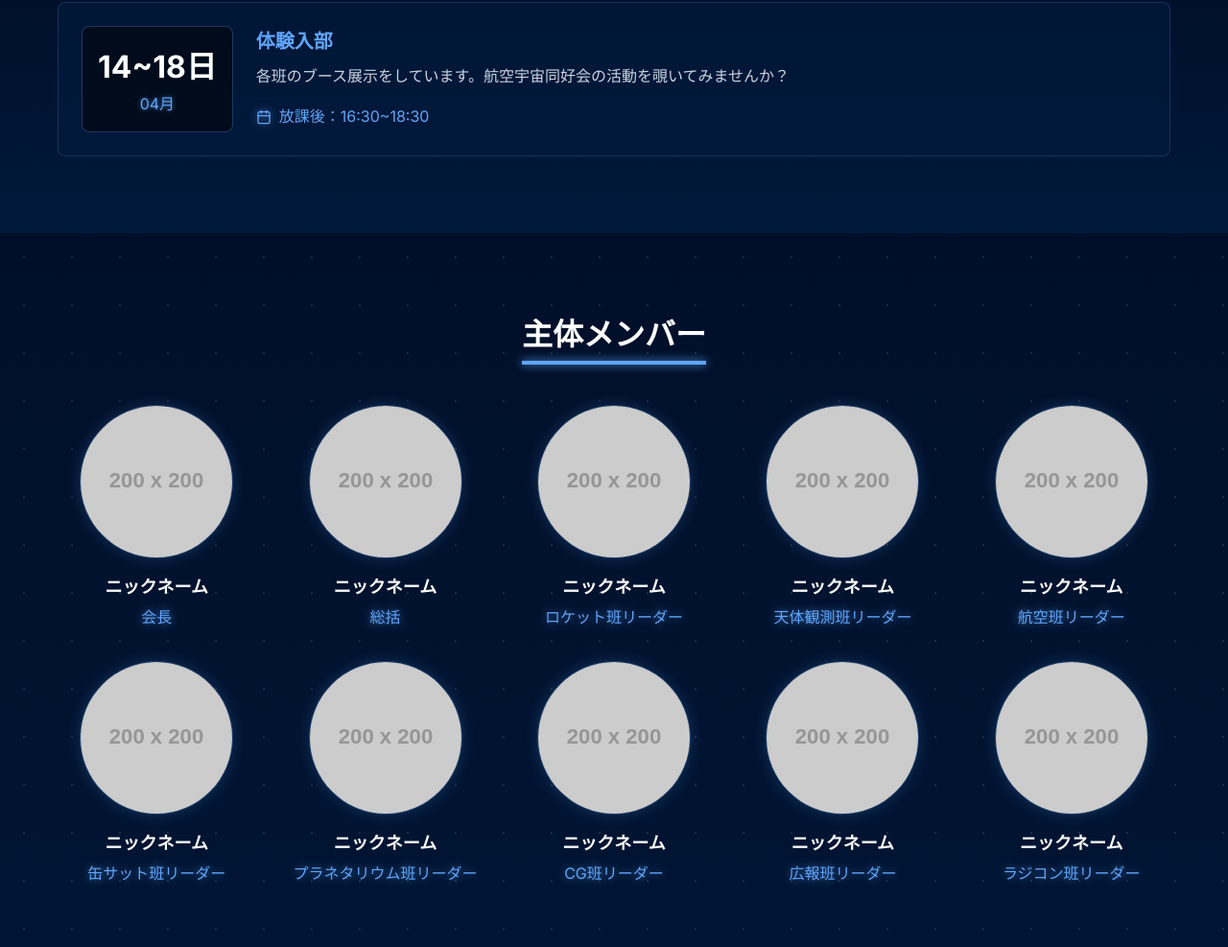
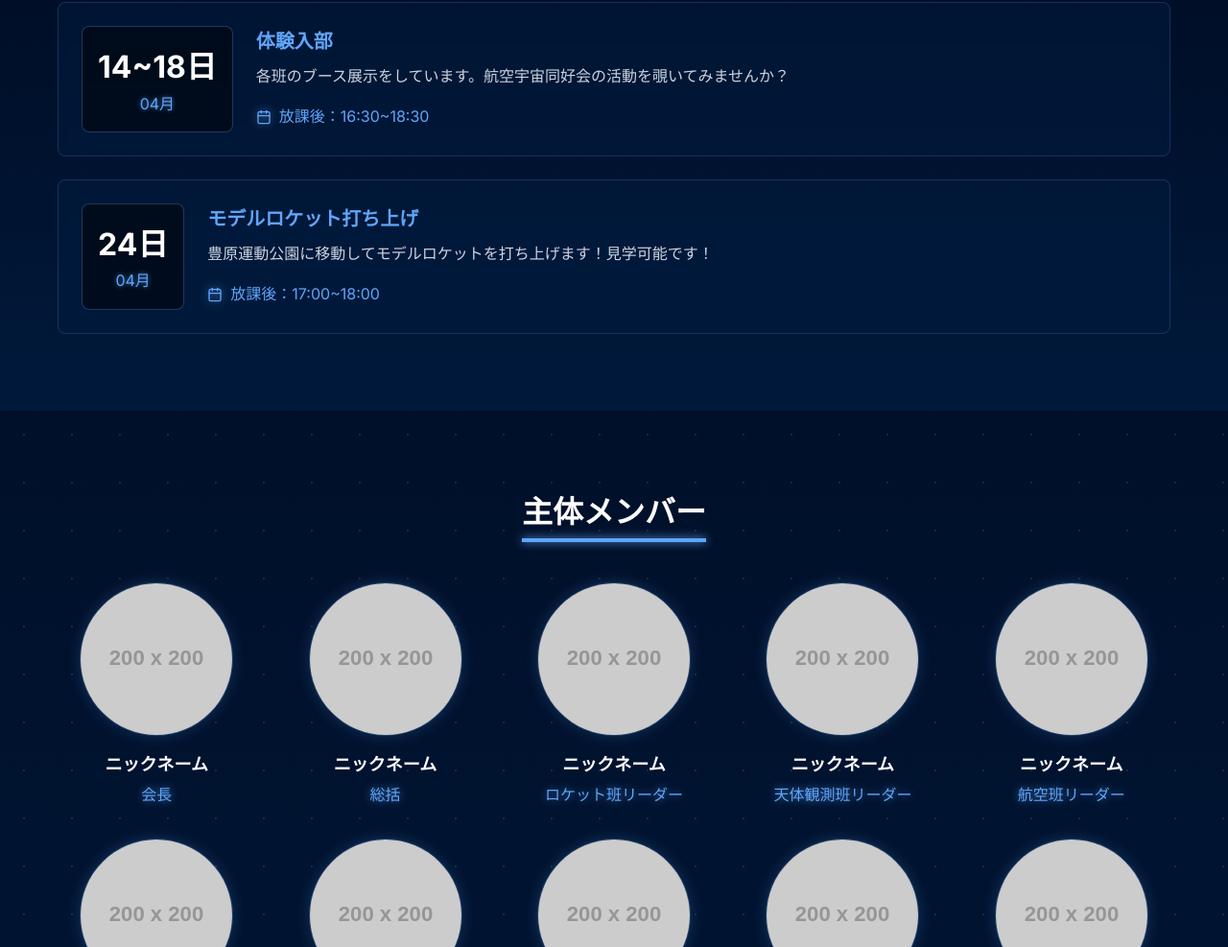
Before and after one commit to nitoc-AERISE/homepage, a plain HTML site: page index.html in a window 1280 px wide. Shown: the part 2682-3669 px from the top of the page at 96% size. Drawn offline with Linux system fonts and the light colour scheme; placeholder pictures from the web are drawn by us; animation ran at ten frames a second.

Commit message:
Update index.html

```diff
--- a/index.html
+++ b/index.html
@@ -211,6 +211,25 @@
             </div>
           </div>
         </div>
+        <div class="event-card">
+          <div class="event-date">
+            <span class="event-day">24日</span>
+            <span class="event-month">04月</span>
+          </div>
+          <div class="event-details">
+            <h3>モデルロケット打ち上げ</h3>
+            <p>豊原運動公園に移動してモデルロケットを打ち上げます！見学可能です！</p>
+            <div class="event-time">
+              <svg xmlns="http://www.w3.org/2000/svg" width="16" height="16" viewBox="0 0 24 24" fill="none" stroke="currentColor" stroke-width="2" stroke-linecap="round" stroke-linejoin="round" class="icon-glow">
+                <rect width="18" height="18" x="3" y="4" rx="2" ry="2"></rect>
+                <line x1="16" x2="16" y1="2" y2="6"></line>
+                <line x1="8" x2="8" y1="2" y2="6"></line>
+                <line x1="3" x2="21" y1="10" y2="10"></line>
+              </svg>
+              <span>放課後：17:00~18:00</span>
+            </div>
+          </div>
+        </div>
         <!-- ここからイベントを追加 -->
         </div>
       </div>
```
